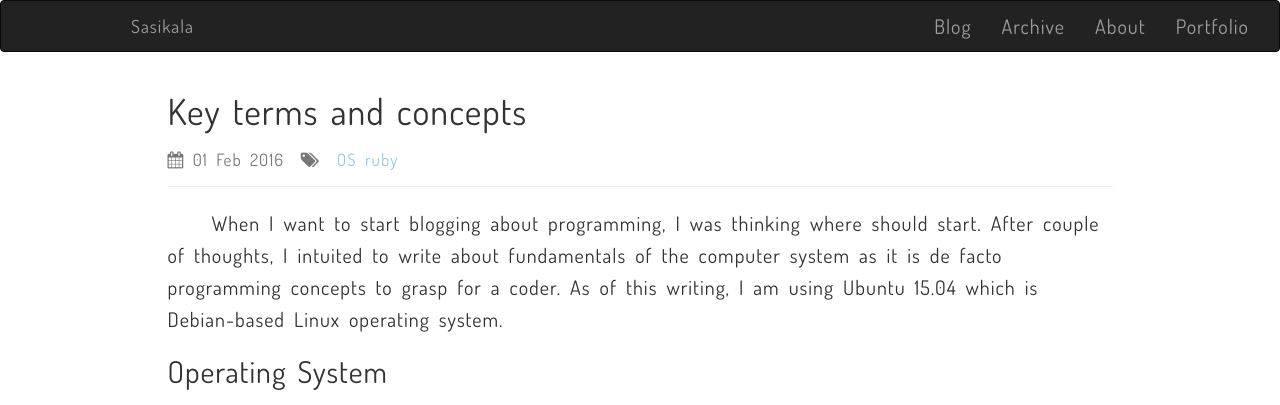
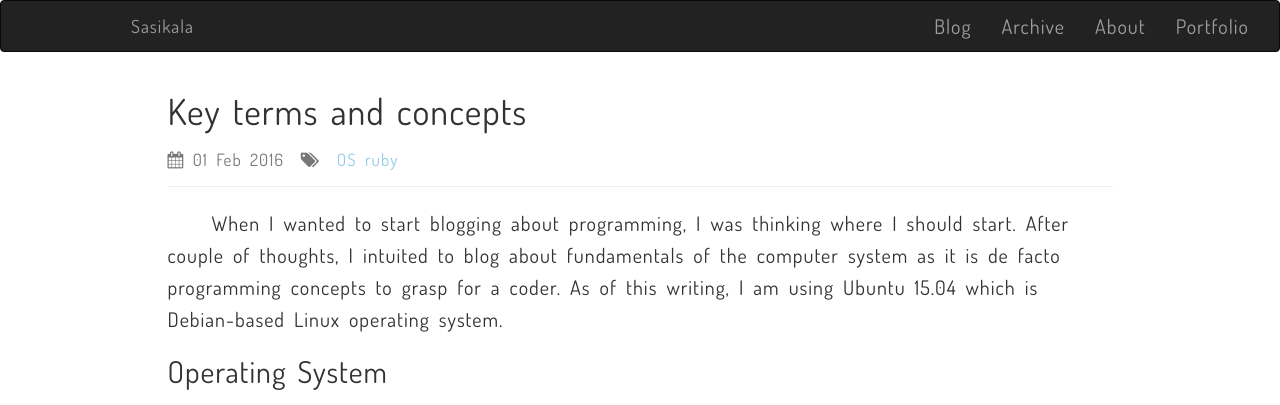
Before and after one commit to Sasikala-Ravichandran/sasi-kala.github.io, a Jekyll site: the page built from _posts/2016-2-1-key-terms-and-concepts.md, in a window 1280 px wide. Shown: the top 405 px of the page. Built offline with Jekyll 4.4.1, drawn with Linux system fonts in a browser that asks for light colours; nearby versions of some CDN libraries; comment, search, counter and statistics services are not loaded.

Commit message:
modified post link

```diff
--- a/_posts/2016-2-1-key-terms-and-concepts.md
+++ b/_posts/2016-2-1-key-terms-and-concepts.md
@@ -8,8 +8,7 @@
 disqus_identifier: 71c56024-04bd-4963-830d-aa5946bf6a70
 ---
 
-&ensp;&ensp;&ensp;&ensp;When I want to start blogging about programming, I was thinking where should start. After couple of thoughts, I intuited to write about fundamentals of the computer system as it is de facto programming concepts to grasp for a coder.
-As of this writing, I am using Ubuntu 15.04 which is Debian-based Linux operating system.
+&ensp;&ensp;&ensp;&ensp;When I wanted to start blogging about programming, I was thinking where I should start. After couple of thoughts, I intuited to blog about fundamentals of the computer system as it is de facto programming concepts to grasp for a coder. As of this writing, I am using Ubuntu 15.04 which is Debian-based Linux operating system.
 
 ## Operating System
 
--- a/css/custom.scss
+++ b/css/custom.scss
@@ -44,7 +44,7 @@
   margin-left: 100px;
 }
 
-#home a {
+#home .post_links {
   color: inherit;
   &:hover{
     color: #5e6e7e;
--- a/index.html
+++ b/index.html
@@ -11,7 +11,8 @@
         {% for post in paginator.posts  %}
           <li>
             <div class="post-preview">
-               <a style="text-decoration:none" href="{{site.url}}{{ post.url }}">
+               <a style="text-decoration:none" href="{{site.url}}{{ post.url }}"
+                  class="post_links" >
                  <h1 class="post-title">{{ post.title }}</h1>
                </a>
                <small class="post-meta">
@@ -26,7 +27,7 @@
                  {% for item in (0..post.tags.size) %}{% unless forloop.last %}
                    {% capture this_tag %}{{ sortedposttags[item] | strip_newlines }}
                    {% endcapture %}
-                   <a href="{{site.url}}/archives/#{{ this_tag }}">{{ this_tag }}</a>
+                   <a href="{{site.url}}/archives/#{{ this_tag }}" class="tag_links">{{ this_tag }}</a>
                  {% endunless %}{% endfor %}
                  <!--<i class="fa fa-comments"></i>
                  &nbsp;<a href="{{ post.url }}#disqus_thread"></a> -->
```
Lines whose indentation alone changed are shown as unchanged.
